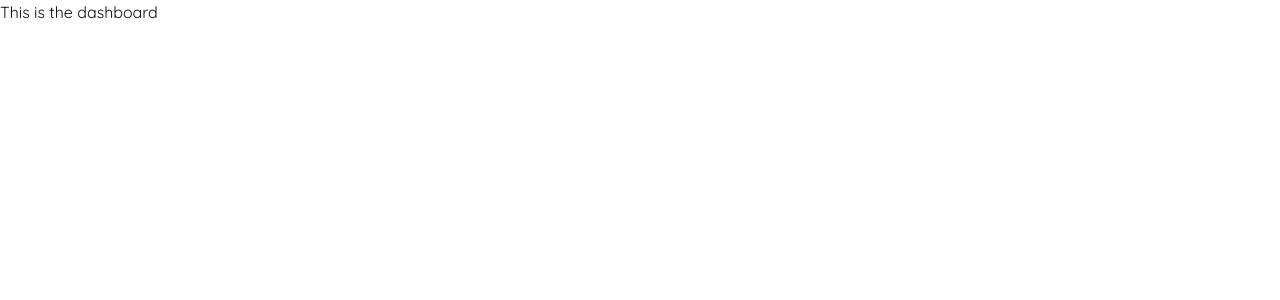
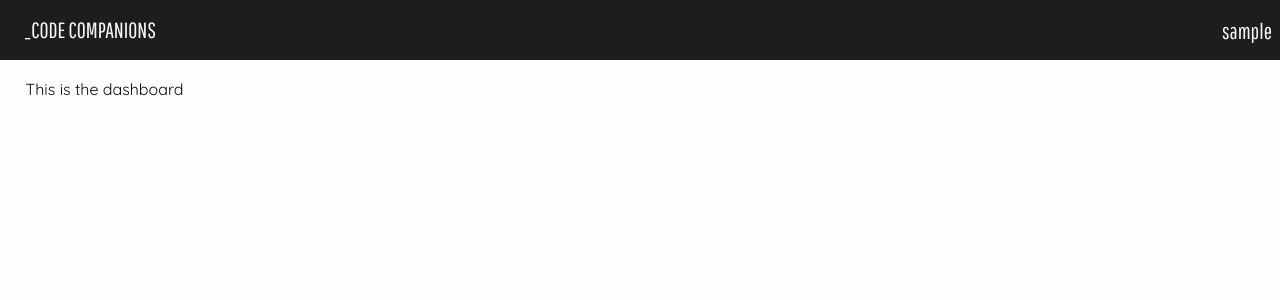
Before and after one commit to nati-alvarez/codecompanions, a React app: page /#/dash in a window 1280 px wide. Shown: the top 300 px of the page. Built offline with nearby package versions, Linux system fonts and the light colour scheme; sample sign-in values are in the browser's storage.

Commit message:
Add user login check. Redirect to / if user is not logged in. Render nav on dashboard

```diff
--- a/client/src/components/dashboard/index.js
+++ b/client/src/components/dashboard/index.js
@@ -1,11 +1,35 @@
 import React, {Component} from 'react';
+import {connect} from 'react-redux';
+
+//COMPONENTS
+import Nav from '../Nav';
+
+//STYLES
+import '../../styles/pages/dash.sass';
 
 class Dash extends Component {
+    componentDidMount(){
+        if(!this.props.user) this.props.history.push("/");
+    }
+    componentDidUpdate(){
+        if(!this.props.user) this.props.history.push("/");
+    }
     render(){
         return (
-            <div>This is the dashboard</div>
+            <div className="dashboard">
+                <Nav/>
+                <main>
+                    This is the dashboard
+                </main>
+            </div>
         );
     }
 }
 
-export default Dash;
+const mapStateToProps = (state) => {
+    return {
+        user: state.auth.user
+    }
+}
+
+export default connect(mapStateToProps)(Dash);
```
